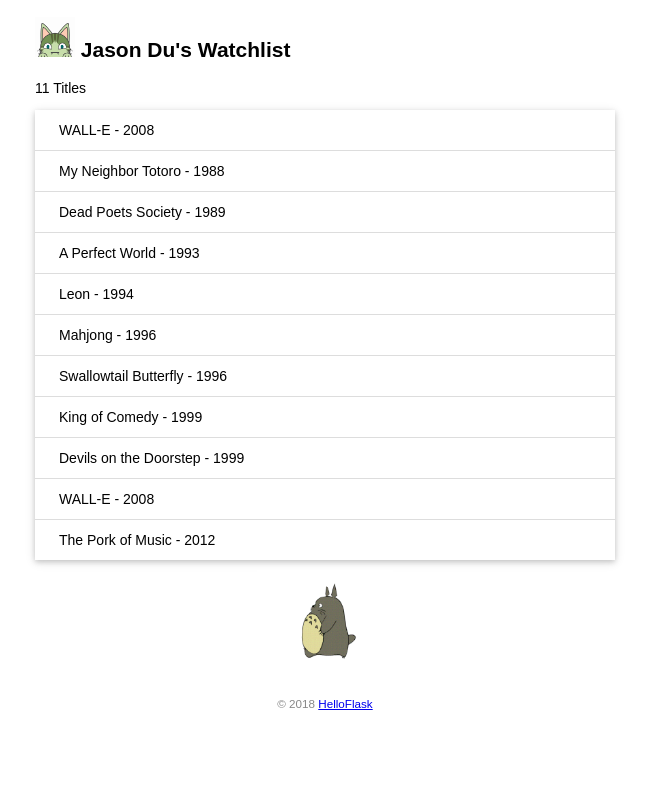
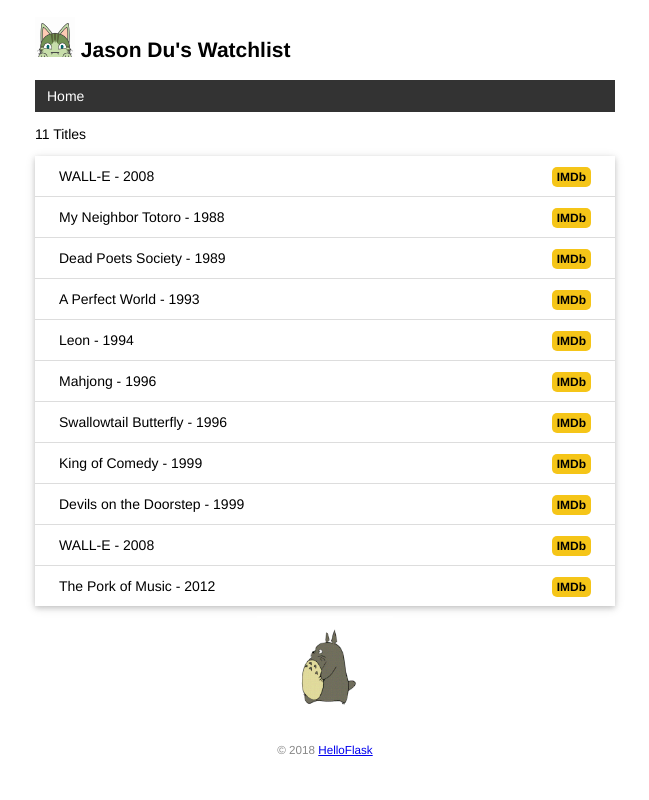
Before and after one commit to duj4/watchlist, a Flask app: page / in a window 1280 px wide. Shown: the whole page, without its empty margins (315-964 px from the left). Run offline with Flask 2, Linux system fonts and the light colour scheme; data comes from the database, SQL or seed files in the repository.

Commit message:
Add base template and error template

```diff
--- a/app.py
+++ b/app.py
@@ -79,15 +79,30 @@ def forge():
 #     {'title': 'The Pork of Music', 'year': '2012'},
 # ]
 
+# 模板上下文处理函数
+# 这个函数返回的变量（以字典键值对的形式）将会统一注入到每一个模板的上下文环境中，因此可以直接在模板中使用。
+@app.context_processor
+def inject_user():
+    user = User.query.first()
+    return dict(user=user) # 需要返回字典，等同于return {'user':user},后续user关键字可以删除
+
 @app.route('/')
 @app.route('/hello')
 @app.route('/index')
 @app.route('/home')
 def index():
     # return "Welcome to my watchlist!"
-    user = User.query.first() # 读取用户记录
+    # user = User.query.first() # 读取用户记录
     movies = Movie.query.all() # 读取所有电影记录
-    return render_template('index.html',user=user, movies=movies)
+    # return render_template('index.html',user=user, movies=movies)
+    return render_template('index.html', movies=movies)
+
+# 错误处理函数，当404错误发生时，这个函数会被触发，返回值会作为响应主体返回给客户端
+@app.errorhandler(404) #传入要处理的错误代码
+def page_not_found(e): #接受异常对象作为参数
+    user = User.query.first()
+    # return render_template('404.html', user=user), 404 #返回模板和状态码，普通函数不需要写出状态码，因为默认是200
+    return render_template('404.html'), 404
 
 @app.route('/totoro')
 def totoro():
--- a/static/style.css
+++ b/static/style.css
@@ -1,30 +1,84 @@
-/* 页面整体 */
 body {
     margin: auto;
     max-width: 580px;
     font-size: 14px;
-    font-family: Helve, Arial, sans-serif;
+    font-family: Helvetica, Arial, sans-serif;
 }
 
-/* 页脚 */
-footer {
-    color: #888;
-    margin-top: 15px;
-    text-align: center;
-    padding: 10px;
-}
-
-/* 头像 */
 .avatar {
     width: 40px;
 }
 
-/* 电影列表 */
+nav ul {
+    list-style-type: none;
+    margin: 0;
+    padding: 0;
+    overflow: hidden;
+    background-color: #333;
+}
+
+nav li {
+    float: left;
+}
+
+nav li a {
+    display: block;
+    color: white;
+    text-align: center;
+    padding: 8px 12px;
+    text-decoration: none;
+}
+
+nav li a:hover {
+    background-color: #111;
+}
+
+.alert {
+    position: relative;
+    padding: 7px;
+    margin: 7px 0;
+    border: 1px solid transparent;
+    color: #004085;
+    background-color: #cce5ff;
+    border-color: #b8daff;
+    border-radius: 5px;
+}
+
+input[type=submit] {
+    font-family: inherit;
+}
+
+input[type=text] {
+    border: 1px solid #ddd;
+}
+
+input[name=year] {
+    width: 50px;
+}
+
+.btn {
+    font-size: 12px;
+    padding: 3px 5px;
+    text-decoration: none;
+    cursor: pointer;
+    background-color: white;
+    color: black;
+    border: 1px solid #555555;
+    border-radius: 5px;
+}
+
+.btn:hover {
+    text-decoration: none;
+    background-color: black;
+    color: white;
+    border: 1px solid black;
+}
+
 .movie-list {
     list-style-type: none;
     padding: 0;
     margin-bottom: 10px;
-    box-shadow: 0 2px 5px 0 rgba(0,0,0,0.16), 0 2px 10px 0 rgba(0, 0, 0, 0.12);
+    box-shadow: 0 2px 5px 0 rgba(0, 0, 0, 0.16), 0 2px 10px 0 rgba(0, 0, 0, 0.12);
 }
 
 .movie-list li {
@@ -40,9 +94,33 @@ footer {
     background-color: #f8f9fa;
 }
 
-/* 龙猫图片 */
+.float-right {
+    float: right;
+}
+
+.inline-form {
+    display: inline;
+}
+
+.imdb {
+    font-size: 12px;
+    font-weight: bold;
+    color: black;
+    text-decoration: none;
+    background: #F5C518;
+    border-radius: 5px;
+    padding: 3px 5px;
+}
+
 .totoro {
     display: block;
     margin: 0 auto;
     height: 100px;
 }
+
+footer {
+    color: #888;
+    margin-top: 15px;
+    text-align: center;
+    padding: 10px;
+}
--- /dev/null
+++ b/templates/base.html
@@ -0,0 +1,28 @@
+<!DOCTYPE html>
+<html lang="en">
+<head>
+    {% block head %}
+    <meta charset="UTF-8">
+    <!--这个元素会设置页面的视口，让页面根据设备的宽度来自动缩放页面，让移动设备拥有更好的浏览体验-->
+    <meta name="viewport" content="width=device-width, initial-scale=1.0">
+    <title>{{ user.name }}'s Watchlist</title>
+    <link rel="icon" href="{{ url_for('static', filename='favicon.ico') }}">
+    <link rel="stylesheet" href="{{ url_for('static', filename='style.css') }}" type="text/css">
+    {% endblock %}
+</head>
+<body>
+    <h2>
+        <img alt="Avatar" class="avatar" src="{{ url_for('static', filename='images/avatar.png') }}">
+        {{ user.name }}'s Watchlist
+    </h2>
+    <nav>
+        <ul>
+            <li><a href="{{ url_for('index') }}">Home</a></li>
+        </ul>
+    </nav>
+    {% block content %}{% endblock%}
+    <footer>
+        <small>&copy; 2018 <a href="http://helloflask.com/tutorial">HelloFlask</a></small>
+    </footer>
+</body>
+</html>
--- a/templates/index.html
+++ b/templates/index.html
@@ -1,29 +1,16 @@
-<!DOCTYPE html>
-<html lang="en">
-<head>
-    <meta charset="UTF-8">
-    <title>{{ user.name }}'s Watchlist</title>
-    <link rel="icon" href="{{ url_for('static', filename='favicon.ico') }}">
-    <link rel="stylesheet" href="{{ url_for('static', filename='style.css') }}" type="text/css">
-</head>
-<body>
-    <h2>
-        <img alt="Avatar" class="avatar" src="{{ url_for('static', filename='images/avatar.png') }}">
-        {{ user.name }}'s Watchlist
-    </h2>
+{% extends 'base.html' %}
 
-    {# 使用length过滤器获取movies变量的长度 #}
-    <p>{{ movies|length}} Titles</p>
-    <ul class="movie-list">
-        {% for movie in movies %} {# 迭代 movies 变量 #}
-        <li>{{ movie.title }} - {{ movie.year }}</li> {# 等同于 movie['title'] #}
-        {% endfor %} {# 使用 endfor 标签结束 for 语句#}
-    </ul>
-
-    <img alt="Walking Totoro" class="totoro" src="{{ url_for('static', filename='images/totoro.gif') }}">
-
-    <footer>
-        <small>&copy; 2018 <a href="http://helloflask.com/tutorial">HelloFlask</a></small>
-    </footer>
-</body>
-</html>
+{% block content %}
+<p>{{ movies|length}} Titles</p>
+<ul class="movie-list">
+    {% for movie in movies%}
+    <li>
+        {{ movie.title }} - {{ movie.year}}
+        <span class="float-right">
+            <a class="imdb" href="https://www.imdb.com/find?q={{ movie.title }}" target="_blank" title="Find this movie on IMDb">IMDb</a>
+        </span>
+    </li>
+    {% endfor %}
+</ul>
+<img alt="Walking Totoro" class="totoro" src="{{ url_for('static', filename='images/totoro.gif') }}" title="to~to~ro~">
+{% endblock %}
```
Also changed, not shown: templates/404.html (added, +12 -0 lines).
